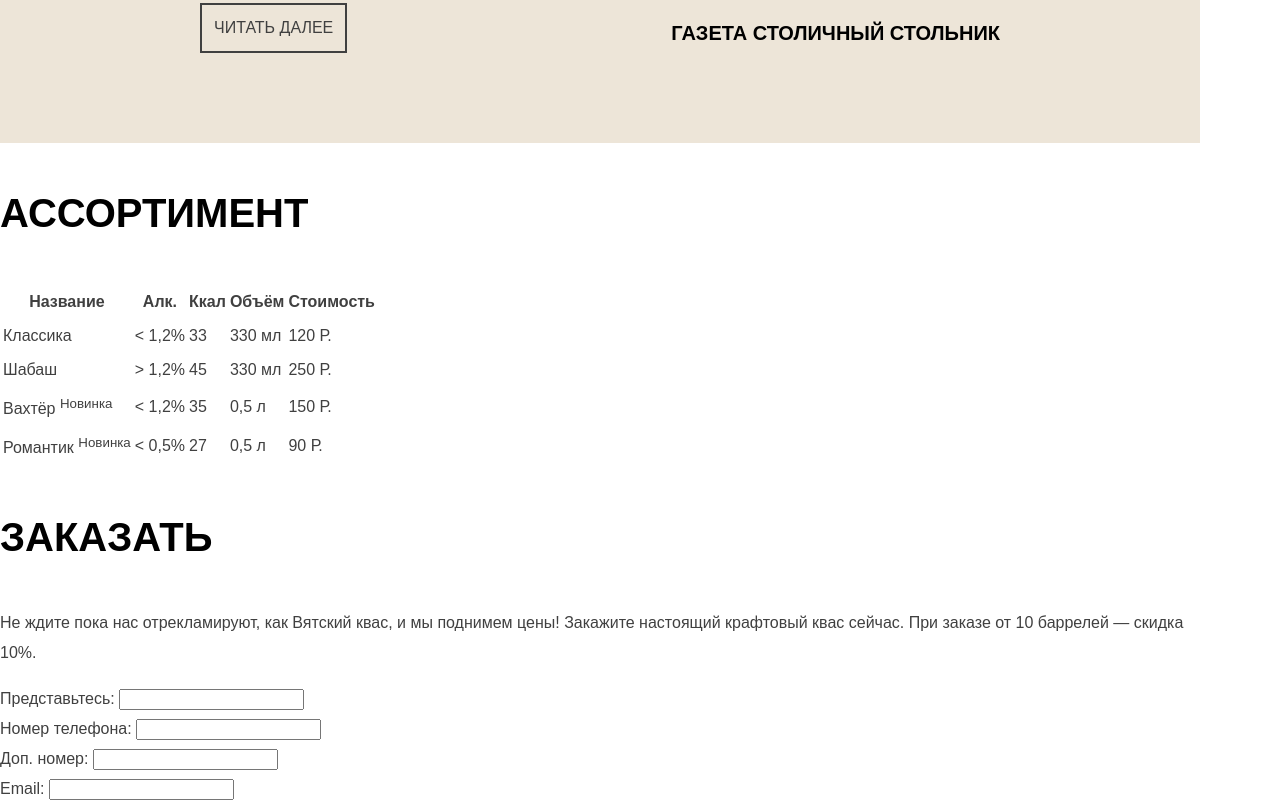
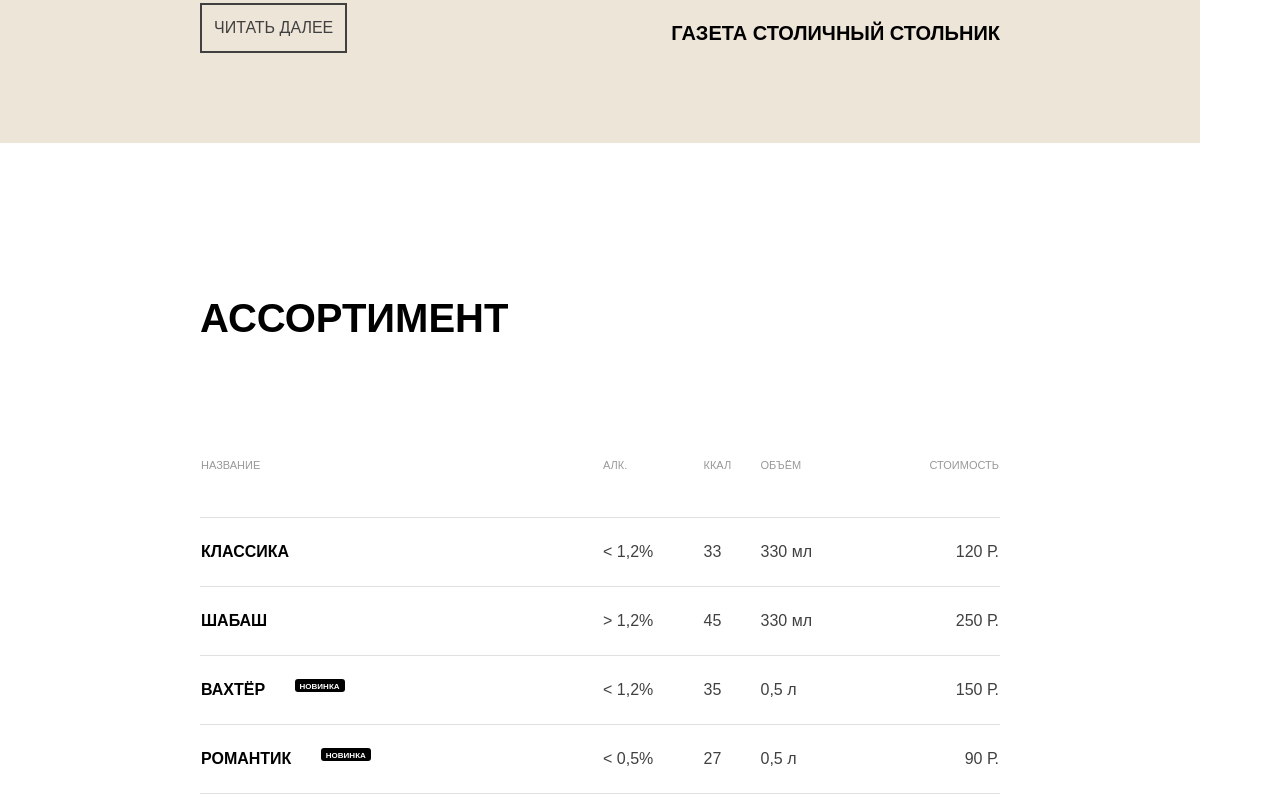
Before and after one commit to DevamitraDeva/studying_kvast, a plain HTML site: page index.html in a window 1280 px wide. Shown: the part 3233-4040 px from the top of the page. Drawn offline with Linux system fonts and the light colour scheme.

Commit message:
assortmen added

```diff
--- a/index.html
+++ b/index.html
@@ -114,6 +114,7 @@
 		</div>
 	</div>
 	<div class="assortment">
+		<div class="narrow-container">
 			<p class="title">Ассортимент</p>
 			<table>
 					<tr>
@@ -152,6 +153,7 @@
 						<td>90 Р.</td>
 					</tr>
 			</table>
+		</div>
 		</div>
 				<div class="order">
 					<p class="title">Заказать</p>
--- a/style.css
+++ b/style.css
@@ -362,3 +362,57 @@ article .title {
 	left: 200px;
 
 }
+
+.assortment {
+	padding-top: 105px;
+	padding-bottom: 92px;
+}
+
+.assortment .title {
+	margin-bottom: 100px;
+}
+
+.assortment table {
+	border-collapse: collapse;
+	width: 800px;
+}
+
+.assortment th {
+	text-align: left;
+	vertical-align: top;
+	color: #999999;
+	font-size: 11px;
+	height: 66px;
+	text-transform: uppercase;
+	font-weight: normal;
+}
+
+.assortment tr {
+	border-bottom: 1px solid rgba(153, 153, 153, 0.3);
+}
+
+.assortment td:first-child {
+	text-transform: uppercase;
+	font-weight: bold;
+	color: black;
+	width: 400px;
+	height: 66px;
+}
+
+.assortment td:last-child,
+.assortment th:last-child {
+	text-align: right;
+}
+
+.assortment sup {
+	line-height: 15px;
+	text-align: center;
+	display: inline-block;
+	margin-left: 25px;
+	background-color: black;
+	color: white;
+	font-size: 8px;
+	width: 50px;
+	height: 13px;
+	border-radius: 3px;
+}
```
Lines whose indentation alone changed are shown as unchanged.
